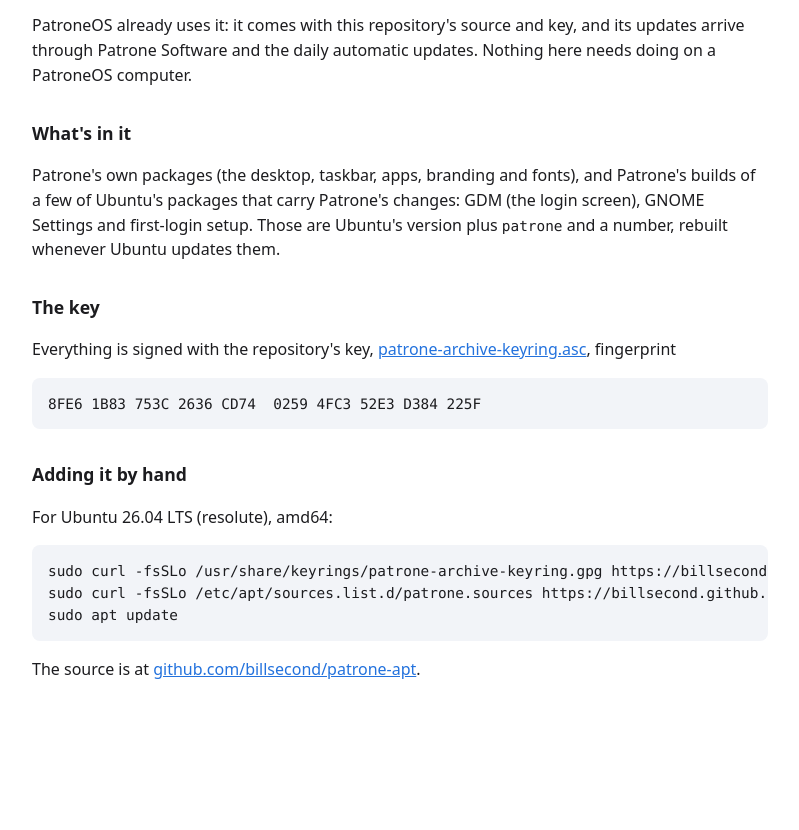
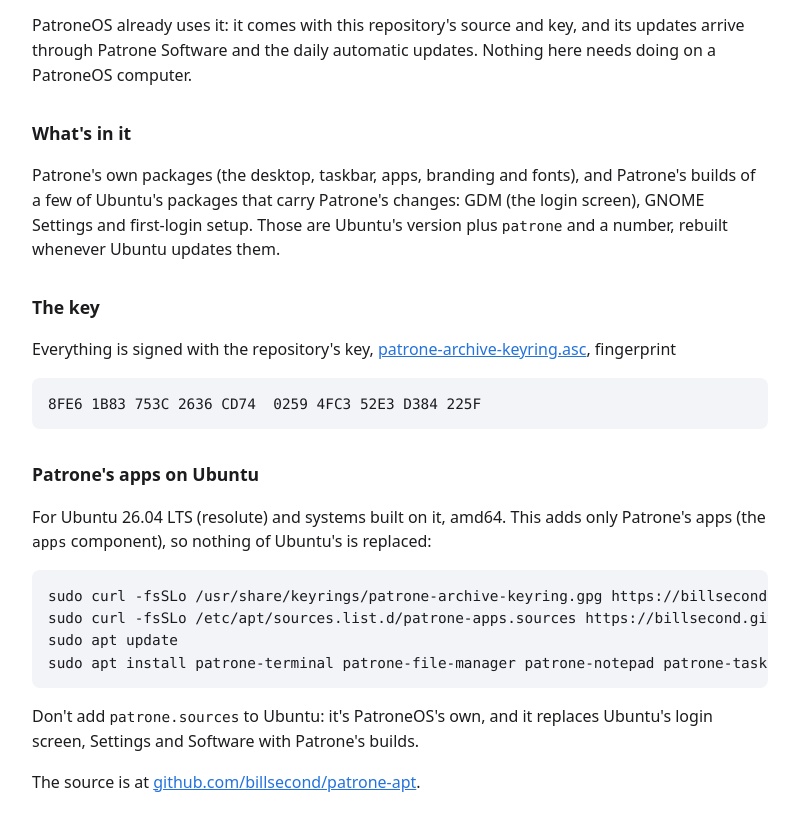
Before and after one commit to billsecond/patrone-apt, a plain HTML site: page index.html in a window 1280 px wide. Shown: the part 136-966 px from the top of the page, without its empty margins (240-1039 px from the left). Before the commit the page ends 898 px from the top, so only its background shows below. Drawn offline with Linux system fonts and the light colour scheme.

Commit message:
The apps component: patrone-apps.sources, and how to add it on Ubuntu
patrone-apps.sources is the source for Patrone's apps on Ubuntu 26.04 and
systems built on it: component apps only, which PatroneOS's publish.sh
writes from main's index, filtered by its packaging/apps.list, with none
of Patrone's builds of Ubuntu's packages. The README's "Adding it by hand"
becomes "Patrone's apps on Ubuntu", and the landing page says the same:
adding patrone.sources to Ubuntu would replace GDM, GNOME Settings and
GNOME Software with Patrone's builds.

assemble-site.sh puts the new file on the site; it and check-ubuntu.sh
read main's index, which names every file apps' does.

```diff
--- a/index.html
+++ b/index.html
@@ -42,11 +42,17 @@ Ubuntu updates them.</p>
 <a href="patrone-archive-keyring.asc">patrone-archive-keyring.asc</a>, fingerprint</p>
 <pre>8FE6 1B83 753C 2636 CD74  0259 4FC3 52E3 D384 225F</pre>
 
-<h2>Adding it by hand</h2>
-<p>For Ubuntu 26.04 LTS (resolute), amd64:</p>
+<h2>Patrone's apps on Ubuntu</h2>
+<p>For Ubuntu 26.04 LTS (resolute) and systems built on it, amd64. This adds
+only Patrone's apps (the <code>apps</code> component), so nothing of
+Ubuntu's is replaced:</p>
 <pre>sudo curl -fsSLo /usr/share/keyrings/patrone-archive-keyring.gpg https://billsecond.github.io/patrone-apt/patrone-archive-keyring.gpg
-sudo curl -fsSLo /etc/apt/sources.list.d/patrone.sources https://billsecond.github.io/patrone-apt/patrone.sources
-sudo apt update</pre>
+sudo curl -fsSLo /etc/apt/sources.list.d/patrone-apps.sources https://billsecond.github.io/patrone-apt/patrone-apps.sources
+sudo apt update
+sudo apt install patrone-terminal patrone-file-manager patrone-notepad patrone-task-manager patrone-unpack</pre>
+<p>Don't add <code>patrone.sources</code> to Ubuntu: it's PatroneOS's own,
+and it replaces Ubuntu's login screen, Settings and Software with Patrone's
+builds.</p>
 <p>The source is at <a href="https://github.com/billsecond/patrone-apt">github.com/billsecond/patrone-apt</a>.</p>
 </main>
 </body>
```
Also changed, not shown: 3 other files.
